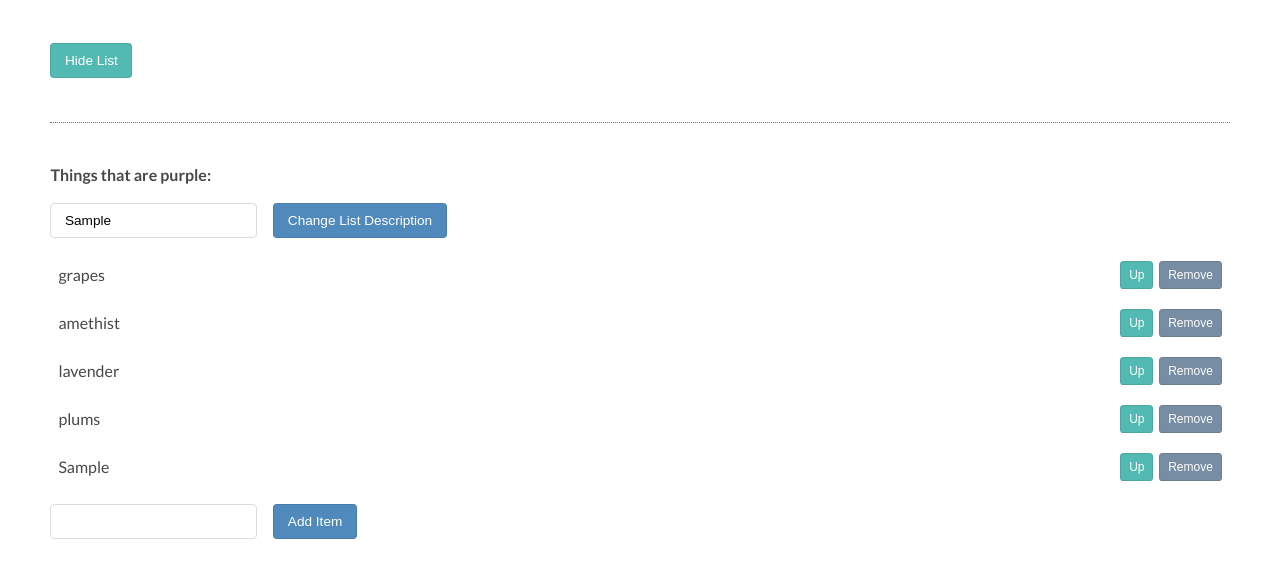
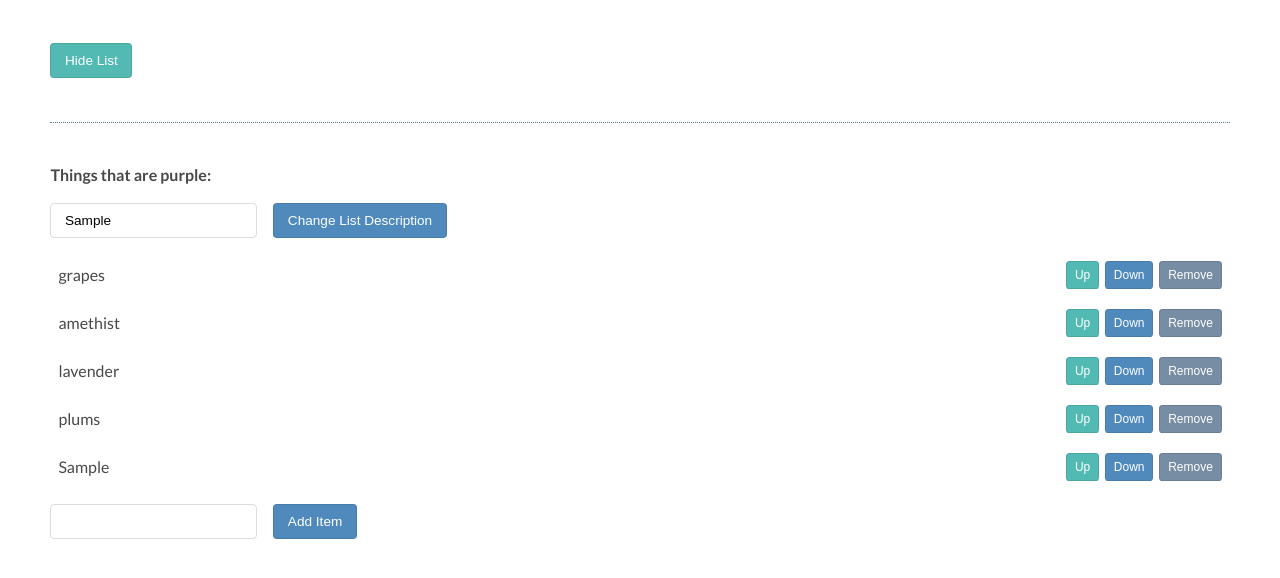
Before and after one commit to barrosdaniel/THFETUTP49_Activity_List, a plain HTML site: page index.html in a window 1280 px wide. Both pictures are taken after typing "Sample", "Sample" into the empty fields and a click on the button "Add Item". Shown: the part 146-724 px from the top of the page. Drawn offline with Linux system fonts and the light colour scheme.

Commit message:
feature: Add Down button to list items

```diff
--- a/app.js
+++ b/app.js
@@ -1,3 +1,4 @@
+// Variable Selectors
 const toggleList = document.getElementById('toggleList');
 const listDiv = document.querySelector('.list');
 const descriptionInput = document.querySelector('input.description');
@@ -7,25 +8,34 @@ const listUl = listDiv.querySelector('ul');
 const addItemInput = document.querySelector('input.addItemInput');
 const addItemButton = document.querySelector('button.addItemButton');
 
-// console.log(listDiv);
-
+// List Item Action Buttons
 listUl.addEventListener('click', (event) => {
   if (event.target.tagName === 'BUTTON') {
     if (event.target.className === 'remove') {
+      // Remove button
       let li = event.target.parentNode;
       let ul = li.parentNode;
       ul.removeChild(li);
     } else if (event.target.className === 'up') {
+      // Up button
       let li = event.target.parentNode;
       let prevLi = li.previousElementSibling;
       let ul = li.parentNode;
       if (prevLi) {
         ul.insertBefore(li, prevLi);
       }
+    } else if (event.target.className === 'down') {
+      let li = event.target.parentNode;
+      let nextLi = li.nextElementSibling;
+      let ul = li.parentNode;
+      if (nextLi) {
+        ul.insertBefore(nextLi, li);
+      }
     }
   }
 });
 
+// Hide List Button
 toggleList.addEventListener('click', () => {
   if (listDiv.style.display === 'none') {
     toggleList.textContent = 'Hide List';
@@ -36,15 +46,17 @@ toggleList.addEventListener('click', () => {
   }
 })
 
+// List Description Button
 descriptionButton.addEventListener('click', () => {
   descriptionP.innerHTML = descriptionInput.value + ':';
   descriptionInput.value = '';
 })
 
+// Remove Button
 addItemButton.addEventListener('click', () => {
   const ul = document.querySelectorAll('.list ul')[0];
   let li = document.createElement('li');
-  li.innerHTML = addItemInput.value + '<button class="up">Up</button><button class="remove">Remove</button>';
+  li.innerHTML = `${addItemInput.value} <button class="up">Up</button><button class="down">Down</button><button class="remove">Remove</button>`;
   ul.appendChild(li);
   addItemInput.value = "";
 })
--- a/index.html
+++ b/index.html
@@ -18,13 +18,13 @@
 
     <ul>
       <li>grapes <button class="up">Up</button><button
-          class="remove">Remove</button></li>
+          class="down">Down</button><button class="remove">Remove</button></li>
       <li>amethist <button class="up">Up</button><button
-          class="remove">Remove</button></li>
+          class="down">Down</button><button class="remove">Remove</button></li>
       <li>lavender <button class="up">Up</button><button
-          class="remove">Remove</button></li>
+          class="down">Down</button><button class="remove">Remove</button></li>
       <li>plums <button class="up">Up</button><button
-          class="remove">Remove</button></li>
+          class="down">Down</button><button class="remove">Remove</button></li>
     </ul>
 
     <input type="text" class="addItemInput">
```
